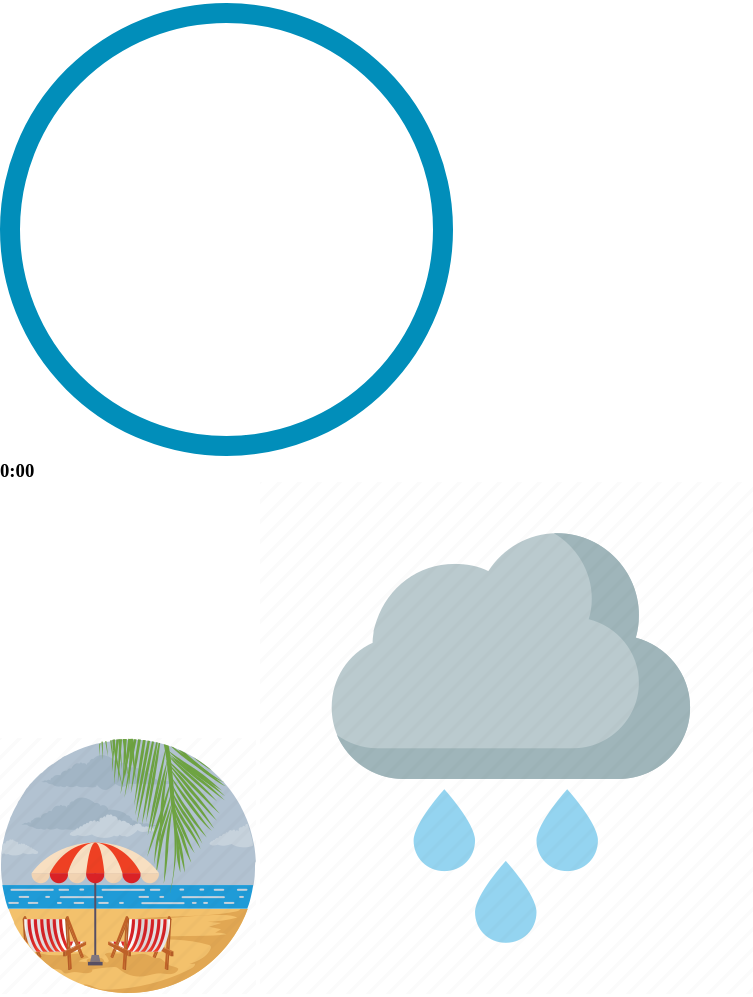
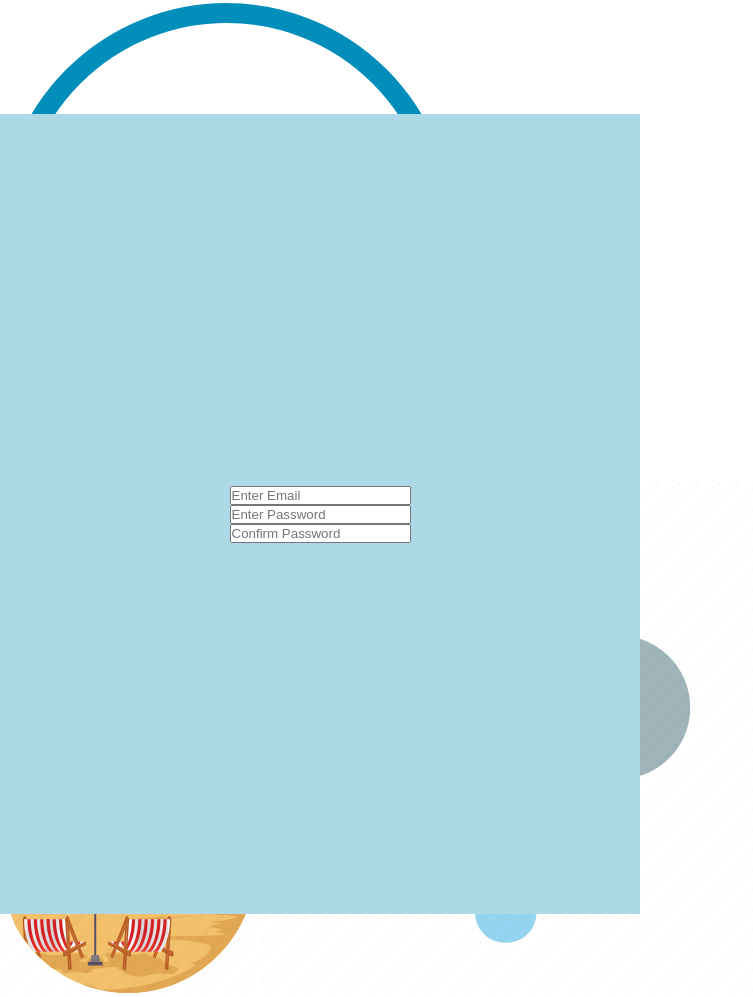
Before and after one commit to arpitj07/Vanilla-Javascript-Projects, a plain HTML site: page index.html in a window 1280 px wide. Shown: the part 836-1833 px from the top of the page, without its empty margins (0-753 px from the left). Drawn offline with Linux system fonts and the light colour scheme.

Commit message:
Html Updated

```diff
--- a/LoginForm.css
+++ b/LoginForm.css
@@ -0,0 +1,21 @@
+*{
+    margin: 0;
+    padding: 0;
+    box-sizing: border-box;
+}
+
+
+.container{
+    width: 50%;
+    min-height: 100vh;
+}
+
+.Login{
+    width: 100%;
+    height: 100vh;
+    display: flex;
+    justify-content: center;
+    align-items: center;
+    flex-direction: column;
+    background-color: lightblue;
+}
--- a/index.html
+++ b/index.html
@@ -5,8 +5,11 @@
     <meta http-equiv="X-UA-Compatible" content="IE=edge">
     <meta name="viewport" content="width=device-width, initial-scale=1.0">
     <title>Arpit Jain: Projects</title>
+
+
     <link rel="stylesheet" href="Header.css">
     <link rel="stylesheet" href="meditationBG.css">
+    <link rel="stylesheet" href="LoginForm.css">
     <script src="meditation.js"></script>
 </head>
 
@@ -17,7 +20,7 @@
             <h1>Vanilla Javascript Projects</h1>
             <ul class="projectList">
                 <li class="project-1"><a href="#meditationapp">MeditationApp</a></li>
-                <li class="project-2"><a href="#new">new</a></li>
+                <li class="project-2"><a href="#LoginForm">LoginForm</a></li>
                 <li class="project-3"><a href="#">MeditationBG</a></li>
                 <li class="project-4"><a href="#">MeditationBG</a></li>
                 <li class="project-5"><a href="#">MeditationBG</a></li>
@@ -63,10 +66,17 @@
 
     <section class="LoginForm">
         <div class="container">
-
+            <div class="Login">
+                <input type="text" placeholder="Enter Email">
+                <input type="password" placeholder="Enter Password">
+                <input type="password" placeholder="Confirm Password">
+            </div>
         </div>
         <div class="container">
-
+            <div class="password">
+                <input type="password" placeholder="Enter Password">
+                <input type="password" placeholder="Confirm Password">
+            </div>
         </div>
     </section>
 
```
